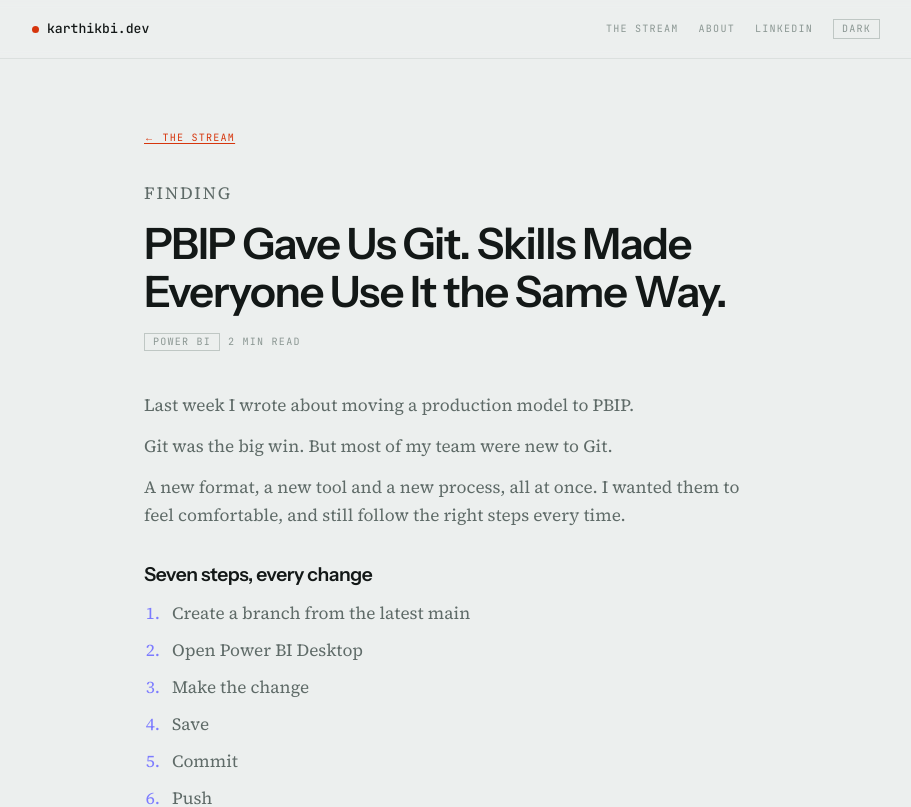
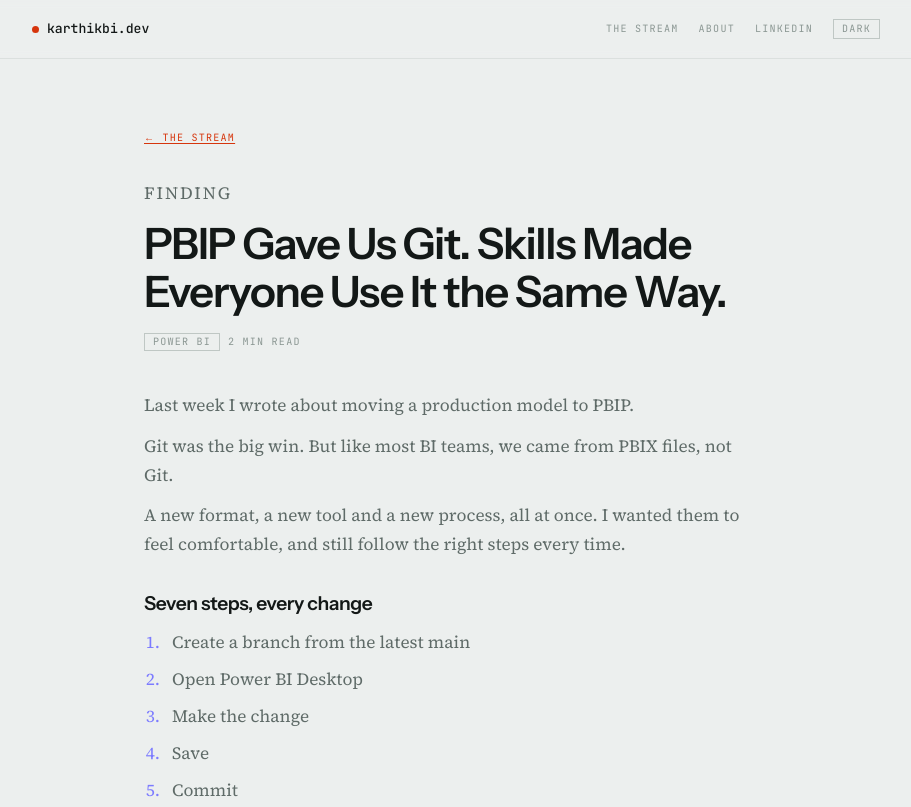
Before and after one commit to karthikpandy/karthikbi.dev, a Next.js app: page /pbip-git-workflow-skills in a window 1280 px wide. Shown: the top 807 px of the page, without its empty margins (184-1095 px from the left). Built offline with nearby package versions, Linux system fonts and the light colour scheme.

Commit message:
Reword Git background line and description in pbip-git-workflow-skills
Co-Authored-By: Claude Opus 5.5 <noreply@anthropic.com>

```diff
--- a/app/pbip-git-workflow-skills/page.tsx
+++ b/app/pbip-git-workflow-skills/page.tsx
@@ -3,7 +3,7 @@ import PostShell from '@/components/PostShell'
 export const metadata = {
   title: 'PBIP Gave Us Git. Skills Made Everyone Use It the Same Way. — karthikbi.dev',
   description:
-    'Most of my team were new to Git. So we packaged the PBIP workflow — branch, change, commit, push, PR — as skills and scripts, with the ticket number carried through to promotion.',
+    'Like most BI teams, we came from PBIX files, not Git. So we packaged the PBIP workflow — branch, change, commit, push, PR — as skills and scripts, with the ticket number carried through to promotion.',
   authors: [{ name: 'Karthik Pandy' }],
   alternates: {
     canonical: 'https://karthikbi.dev/pbip-git-workflow-skills/',
@@ -11,7 +11,7 @@ export const metadata = {
   openGraph: {
     title: 'PBIP Gave Us Git. Skills Made Everyone Use It the Same Way.',
     description:
-      'Most of my team were new to Git. So we packaged the PBIP workflow — branch, change, commit, push, PR — as skills and scripts, with the ticket number carried through to promotion.',
+      'Like most BI teams, we came from PBIX files, not Git. So we packaged the PBIP workflow — branch, change, commit, push, PR — as skills and scripts, with the ticket number carried through to promotion.',
     url: 'https://karthikbi.dev/pbip-git-workflow-skills/',
     siteName: 'karthikbi.dev',
     type: 'article',
@@ -22,7 +22,7 @@ export const metadata = {
     card: 'summary_large_image',
     title: 'PBIP Gave Us Git. Skills Made Everyone Use It the Same Way.',
     description:
-      'Most of my team were new to Git. So we packaged the PBIP workflow — branch, change, commit, push, PR — as skills and scripts, with the ticket number carried through to promotion.',
+      'Like most BI teams, we came from PBIX files, not Git. So we packaged the PBIP workflow — branch, change, commit, push, PR — as skills and scripts, with the ticket number carried through to promotion.',
   },
 }
 
@@ -33,7 +33,7 @@ export default function PbipGitWorkflowSkillsPage() {
       <div className="space-y-8 text-sm text-gray-600 leading-relaxed">
         <section className="space-y-3">
           <p>Last week I wrote about moving a production model to PBIP.</p>
-          <p>Git was the big win. But most of my team were new to Git.</p>
+          <p>Git was the big win. But like most BI teams, we came from PBIX files, not Git.</p>
           <p>
             A new format, a new tool and a new process, all at once. I wanted them to feel
             comfortable, and still follow the right steps every time.
```
